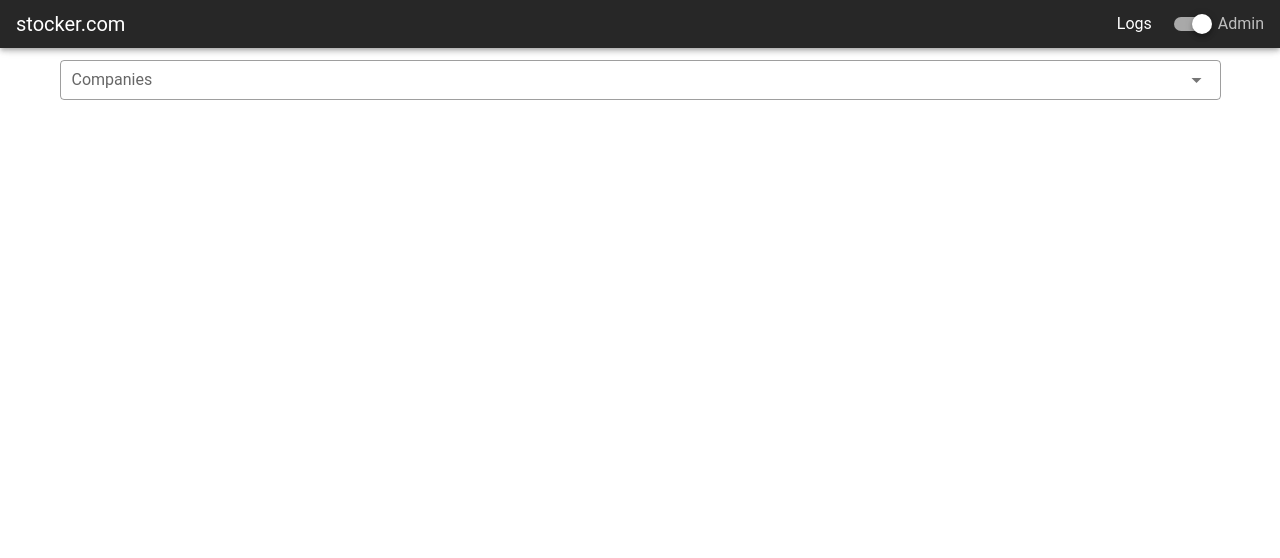
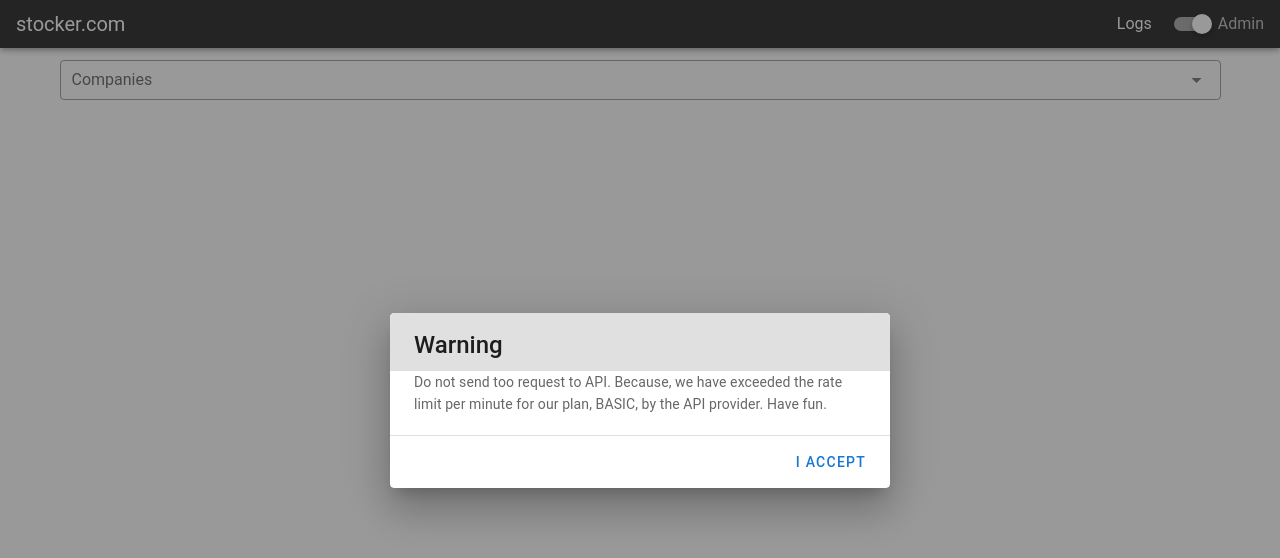
Before and after one commit to Reengen-FullStack-Development-Bootcamp/week3-homework-BatuhanAydonerDev, a Vue app: page / in a window 1280 px wide. Shown: the top 558 px of the page. Built offline with nearby package versions, Linux system fonts and the light colour scheme.

Commit message:
add: dialog to Home page

```diff
--- a/src/views/Home.vue
+++ b/src/views/Home.vue
@@ -2,6 +2,23 @@
   <div>
     <search />
     <router-view></router-view>
+    <v-dialog v-model="warningDialog" width="500">
+      <v-card>
+        <v-card-title class="text-h5 grey lighten-2"> Warning </v-card-title>
+
+        <v-card-text>
+          Do not send too request to API. Because, we have exceeded the rate limit per
+          minute for our plan, BASIC, by the API provider. Have fun.
+        </v-card-text>
+
+        <v-divider></v-divider>
+
+        <v-card-actions>
+          <v-spacer></v-spacer>
+          <v-btn color="primary" text @click="warningDialog = false"> I accept </v-btn>
+        </v-card-actions>
+      </v-card>
+    </v-dialog>
   </div>
 </template>
 
@@ -11,5 +28,10 @@ export default {
   components: {
     Search,
   },
+  data() {
+    return {
+      warningDialog: true,
+    };
+  },
 };
 </script>
```
